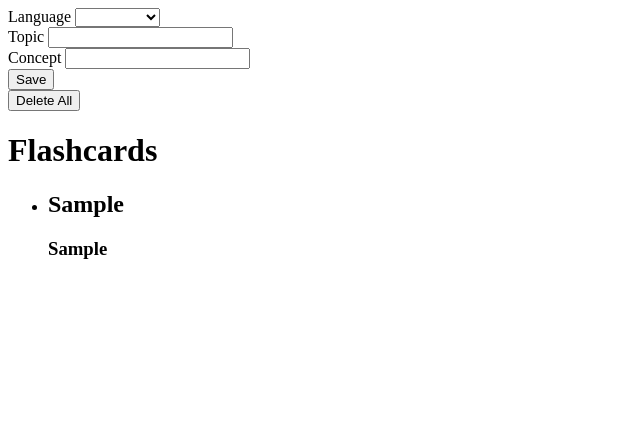
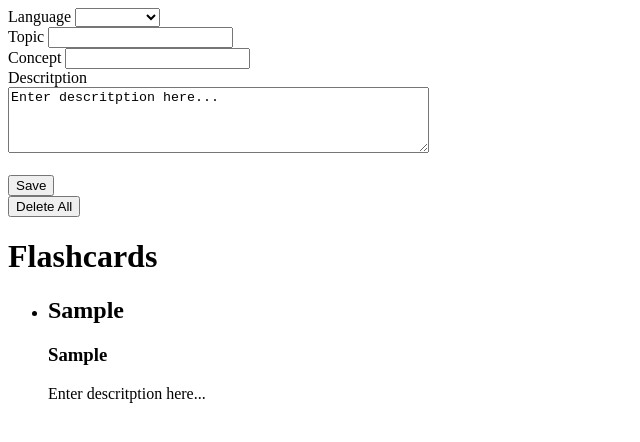
Before and after one commit to rumrog/w06d5_js_dom, a plain HTML site: page codycards/index.html in a window 1280 px wide. Both pictures are taken after typing "Sample", "Sample" into the empty fields and a click on the input "Save". Shown: the whole page, without its empty margins (0-640 px from the left). Drawn offline with Linux system fonts and the light colour scheme.

Commit message:
EXTENSION: Added 'description' as textarea input

```diff
--- a/codycards/index.html
+++ b/codycards/index.html
@@ -33,6 +33,13 @@
           <input type='text' id='concept' required/>
         </div>
 
+        <div class='form-item'>
+          <label for='description' class='description'>Descritption</label>
+          <br>
+          <textarea rows='4' cols='50' id='description' name='description' form='new-item-form'>Enter descritption here...</textarea>
+        </div>
+        <br>
+
       </div>
       <input type='submit' value='Save'/>
     </form>
--- a/codycards/js/app.js
+++ b/codycards/js/app.js
@@ -32,6 +32,10 @@ const createFlashcardItem = form => {
   concept.textContent = form.concept.value;
   flashcardItem.appendChild(concept);
 
+  const description = document.createElement('p');
+  description.textContent = form.description.value;
+  flashcardItem.appendChild(description);
+
   return flashcardItem;
 }
 
```
